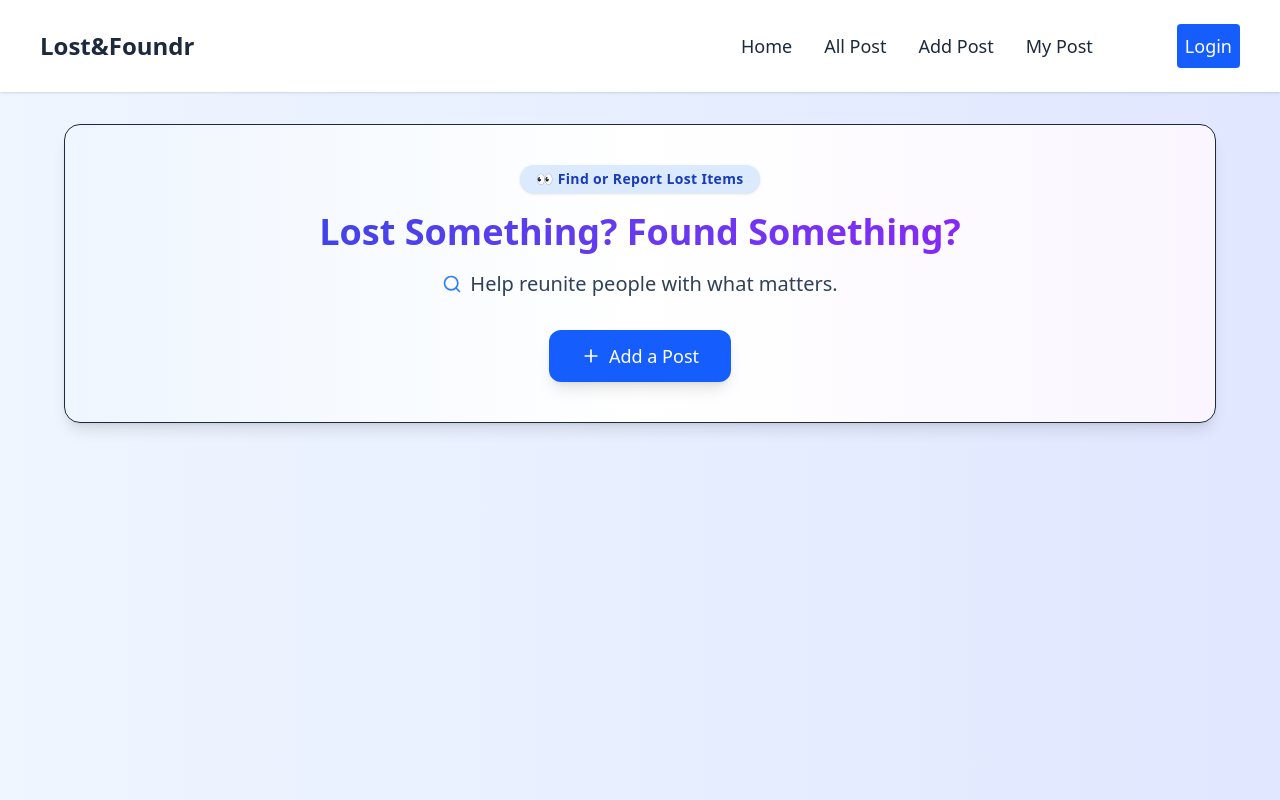
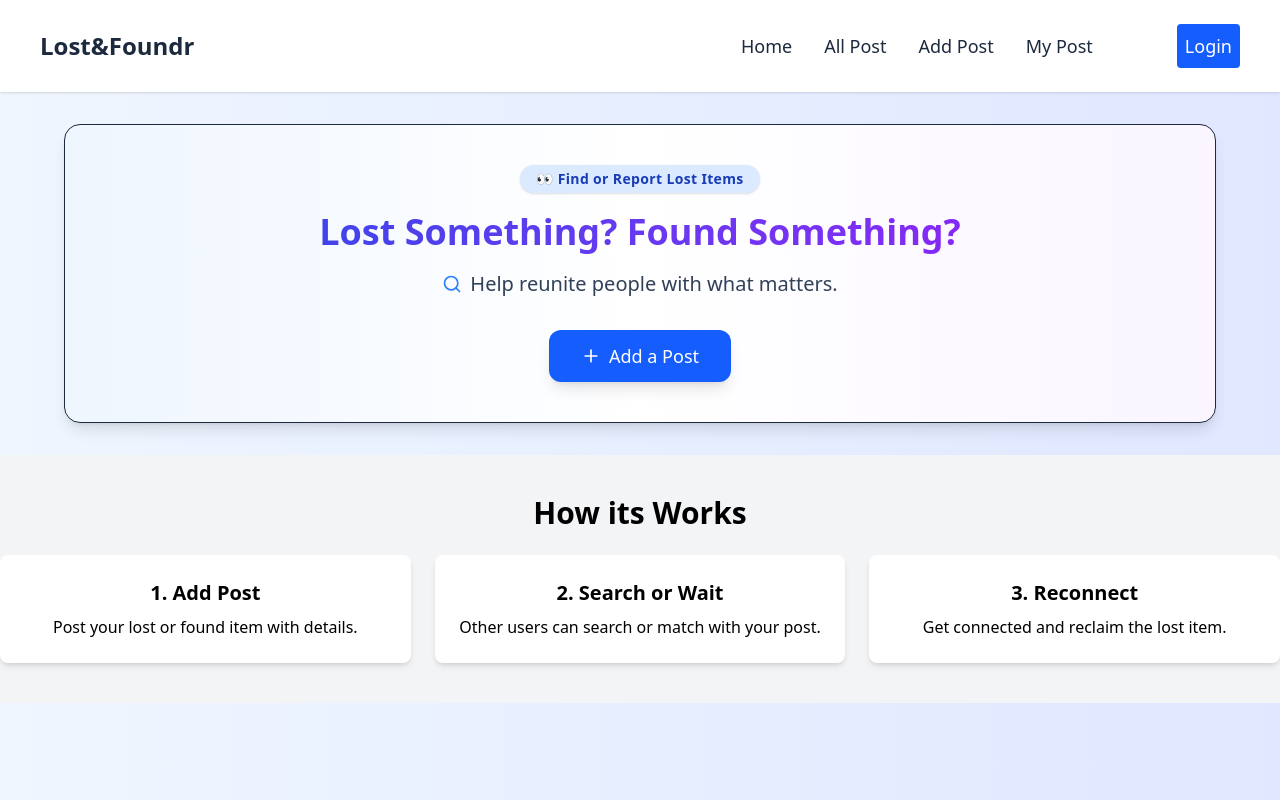
Before and after one commit to ankit11556/Lost-Foundr, a React (Vite) app in the folder frontend/: page / in a window 1280 px wide. Built offline with nearby package versions, Linux system fonts and the light colour scheme; no server answers.

Commit message:
create How it works component

```diff
--- /dev/null
+++ b/frontend/src/components/HowItWorks.jsx
@@ -0,0 +1,23 @@
+const HowItWorks = ()=>{
+  return(
+    <section className="py-10 bg-gray-100 text-center mt-8">
+      <h2 className="text-3xl font-bold mb-6">How its Works</h2>
+      <div className="flex flex-col md:flex-row gap-6 justify-center">
+        <div className="bg-white shadow-md p-6 rounded-lg w-full md:w-1/3">
+          <h3 className="font-semibold text-xl mb-2 ">1. Add Post</h3>
+          <p>Post your lost or found item with details.</p>
+        </div>
+        <div className="bg-white shadow-md p-6 rounded-lg w-full md:w-1/3">
+          <h3 className="font-semibold text-xl mb-2 ">2. Search or Wait</h3>
+          <p>Other users can search or match with your post.</p>
+        </div>
+         <div className="bg-white shadow-md p-6 rounded-lg w-full md:w-1/3">
+          <h3 className="font-semibold text-xl mb-2 ">3. Reconnect</h3>
+          <p>Get connected and reclaim the lost item.</p>
+        </div>
+      </div>
+    </section>
+  )
+}
+
+export default HowItWorks
--- a/frontend/src/pages/HomePage.jsx
+++ b/frontend/src/pages/HomePage.jsx
@@ -1,10 +1,10 @@
 import HeroSection from "../components/HeroSection"
+import HowItWorks from "../components/HowItWorks"
 const HomePage = () =>{
-
-
   return(
 <>
 <HeroSection></HeroSection>
+<HowItWorks></HowItWorks>
 </>
   )
 }
```
